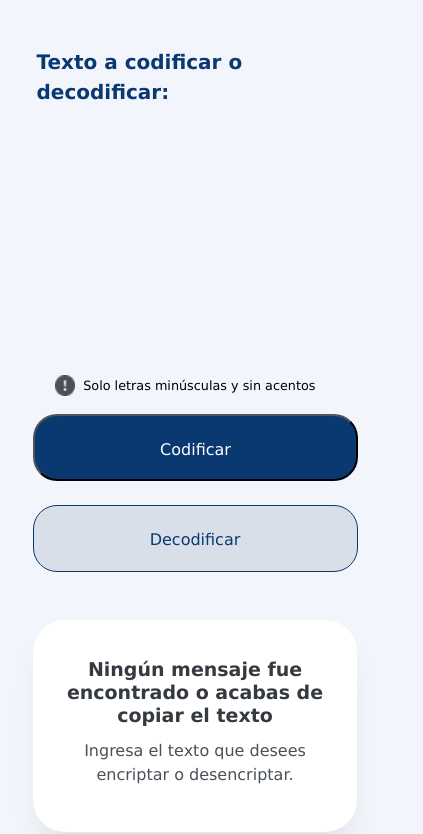
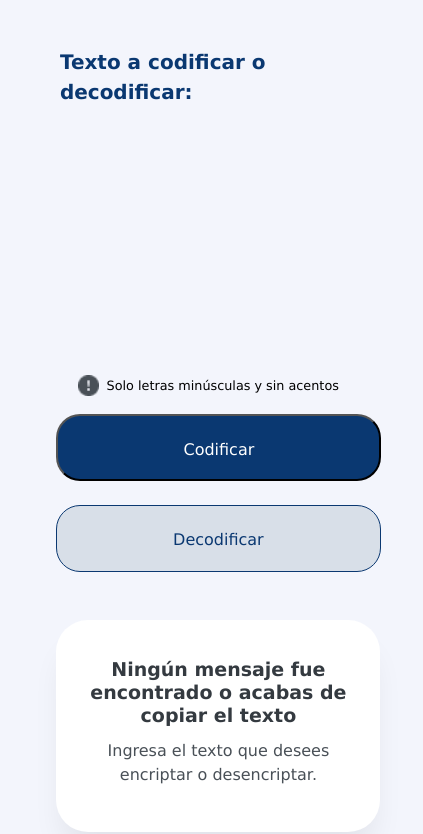
Before and after one commit to IsaacJSandovalC/first_challenge_oracle, a plain HTML site: page index.html in a window 390 px wide. Shown: the part 87-921 px from the top of the page, 423 px wide, since content can reach past the window. Drawn offline with Linux system fonts and the light colour scheme.

Commit message:
yeeepaaaaa  como estamos de bieeeeeeeeen

```diff
--- a/source/css/styles.css
+++ b/source/css/styles.css
@@ -789,9 +789,9 @@ ol li {
 
     #contenedor .box {
         position: absolute;
-        width: 90%;
+        width: 82%;
         height: 1270px;
-        left: 5%;
+        left: 11%;
         opacity: 1;
         margin: 0 auto;
 
```
